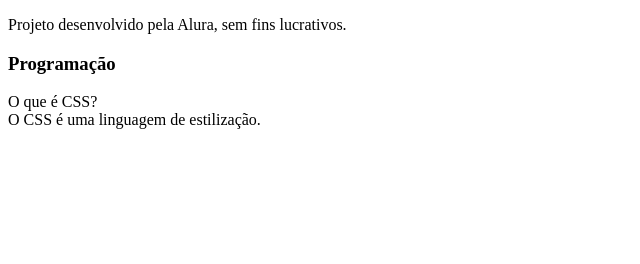
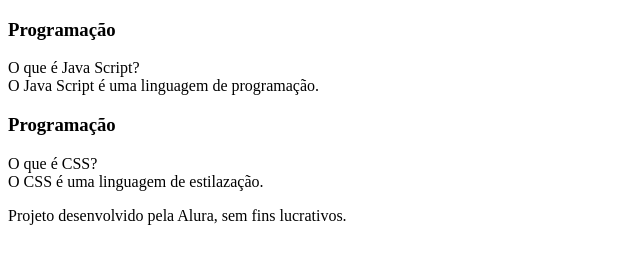
Before and after one commit to Yaslara/flashcard, a plain HTML site: page FLASHCARD/index.html in a window 1280 px wide. Shown: the whole page, without its empty margins (0-640 px from the left). Drawn offline with Linux system fonts and the light colour scheme.

Commit message:
Add files via upload

```diff
--- a/FLASHCARD/index.html
+++ b/FLASHCARD/index.html
@@ -1,8 +1,7 @@
 <!DOCTYPE html>
 <html lang="pt-br">
 <head>
-    <meta charset="UTF-8">
-    <meta http-equiv="X-UA-Compatible" content="IE=edge">
+  <meta charset="UTF-8">
     <meta name="viewport" content="width=device-width, initial-scale=1.0">
     <title>Flashcard</title>
 </head>
@@ -13,20 +12,35 @@
         </section>
 
        </main>
-       <footer>
-          <p> Projeto desenvolvido pela Alura, sem fins lucrativos.</p>
-       </footer>
+
 </body>
 </html>
+
 <article class="cartao">
     <div class="cartao__conteudo">
-            <h3> Programação </h3>
-                  <div class="cartao__conteudo__pergunta">
-                        O que é CSS?
-                    </div>
-                   <div class="cartao__conteudo__resposta">
-                        O CSS é uma linguagem de estilização.
-                     </div>
-                    </div>
+        <h3>Programação</h3>
+</div>
 
-     </article>
+    <div class="cartao__conteudo__pergunta">
+        O que é Java Script?
+    </div>
+
+    <div class="cartao__conteudo__resposta">
+        O Java Script é uma linguagem de programação.
+    </div>
+
+    <h3> Programação</h3>
+    <div class="cartao__conteudo__pergunta">
+        O que é CSS?
+    </div>
+    <div class="cartao_conteudo_resposta">
+        O CSS é uma linguagem de estilazação.
+    </div>
+</div>
+    <footer>
+        <p> Projeto desenvolvido pela Alura, sem fins lucrativos.</p>
+     </footer>
+
+
+
+</article>
```
